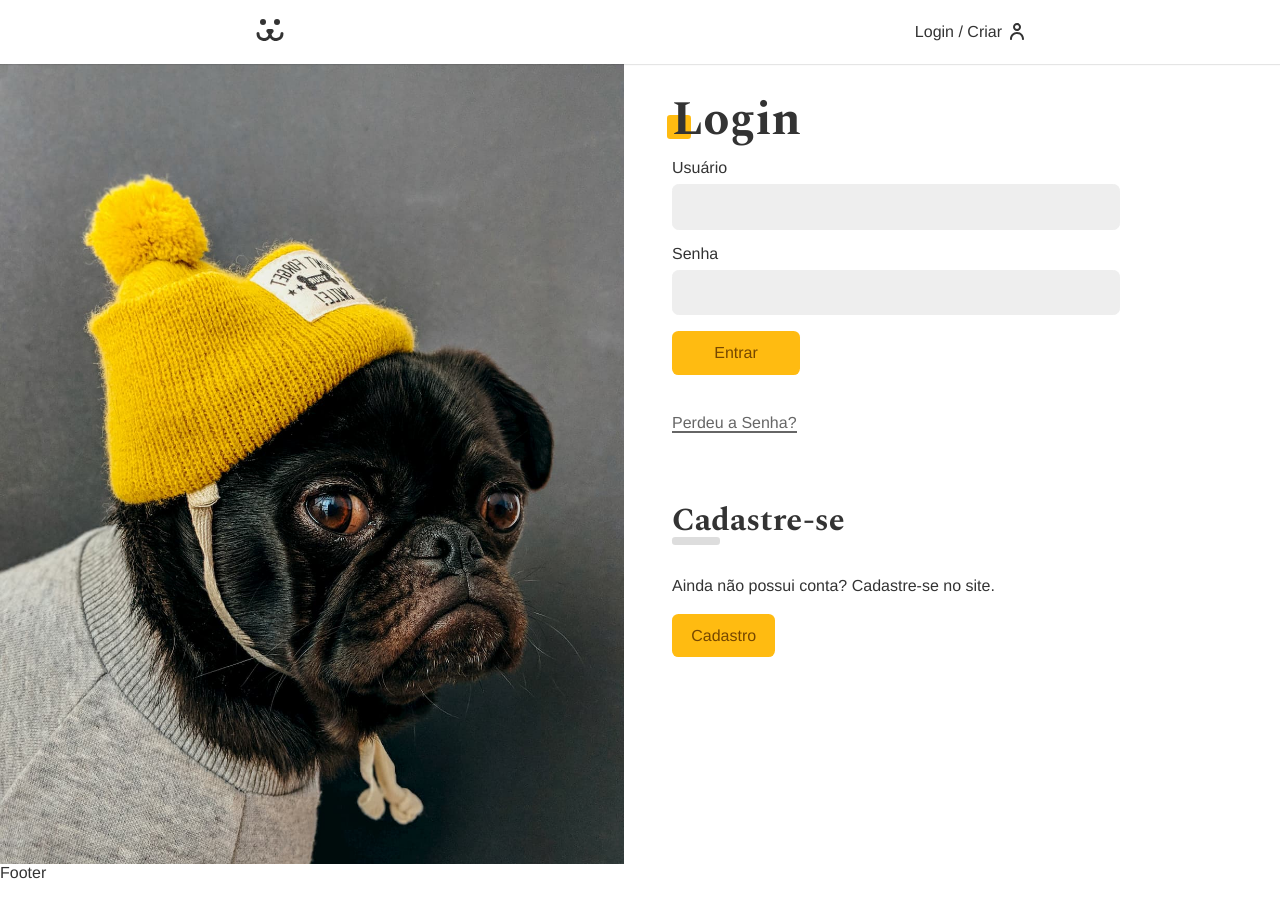
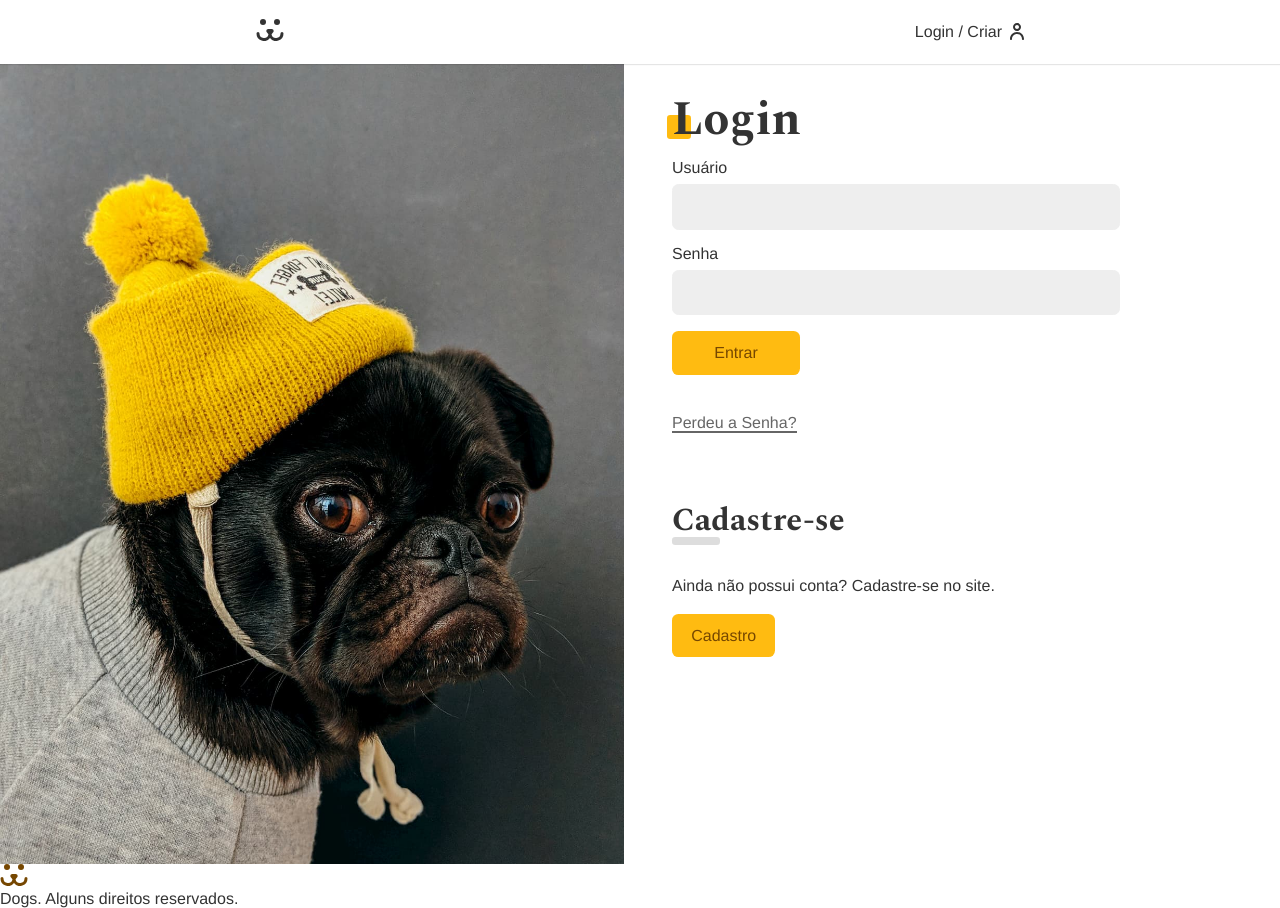
Before and after one commit to LucasMengue/dogs, a React (Create React App) app: page /login in a window 1280 px wide. Before the commit the page ends 882 px from the top, so only its background shows below. Built offline with nearby package versions, Linux system fonts and the light colour scheme.

Commit message:
structured Footer component

```diff
--- a/src/Components/Footer.js
+++ b/src/Components/Footer.js
@@ -1,9 +1,15 @@
 import React from "react";
 
 import styles from "./Footer.module.css";
+import { ReactComponent as Dogs } from "../Assets/dogs-footer.svg";
 
 const Footer = () => {
-  return <div className={styles.footer}>Footer</div>;
+  return (
+    <footer className={styles.footer}>
+      <Dogs />
+      <p>Dogs. Alguns direitos reservados.</p>
+    </footer>
+  );
 };
 
 export default Footer;
```
